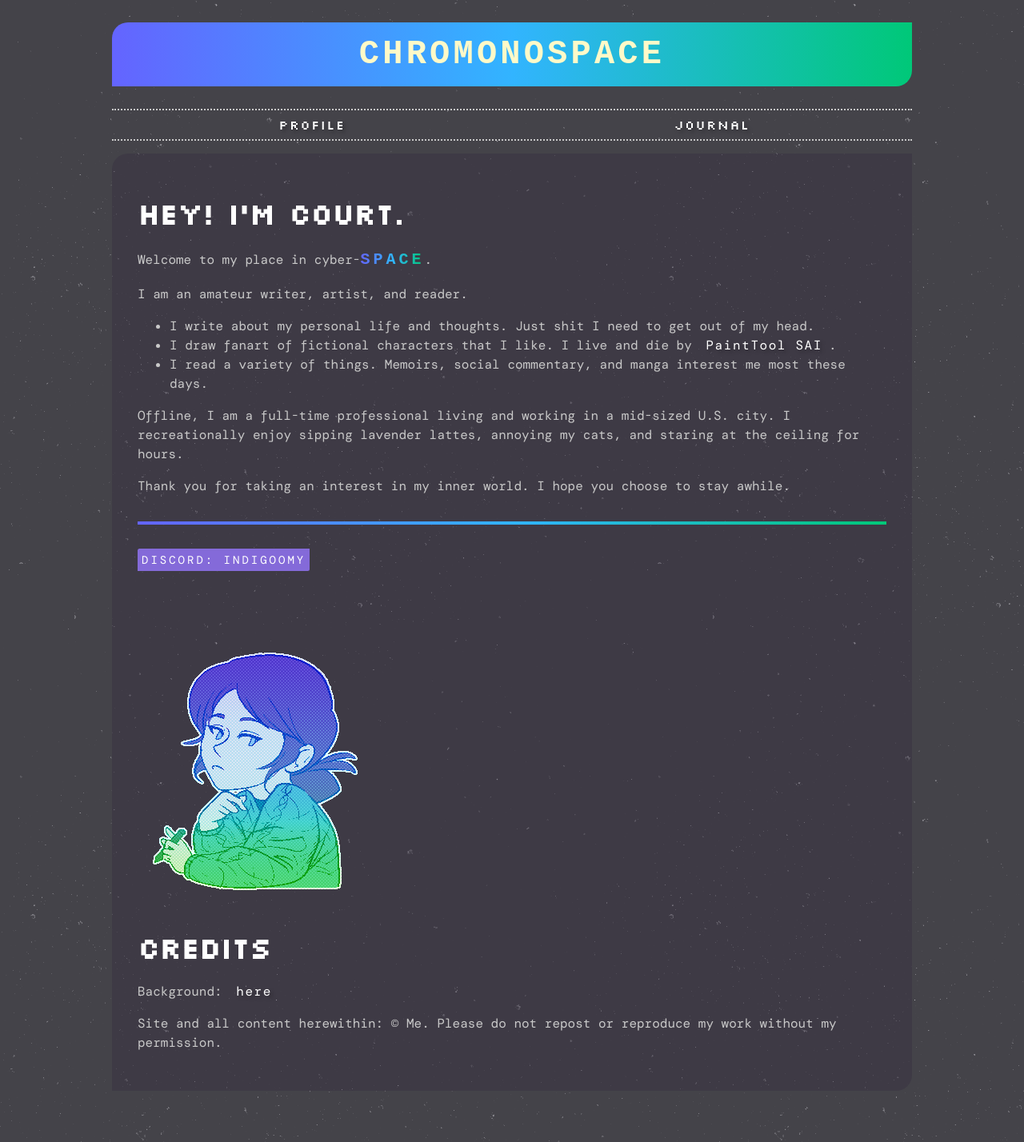
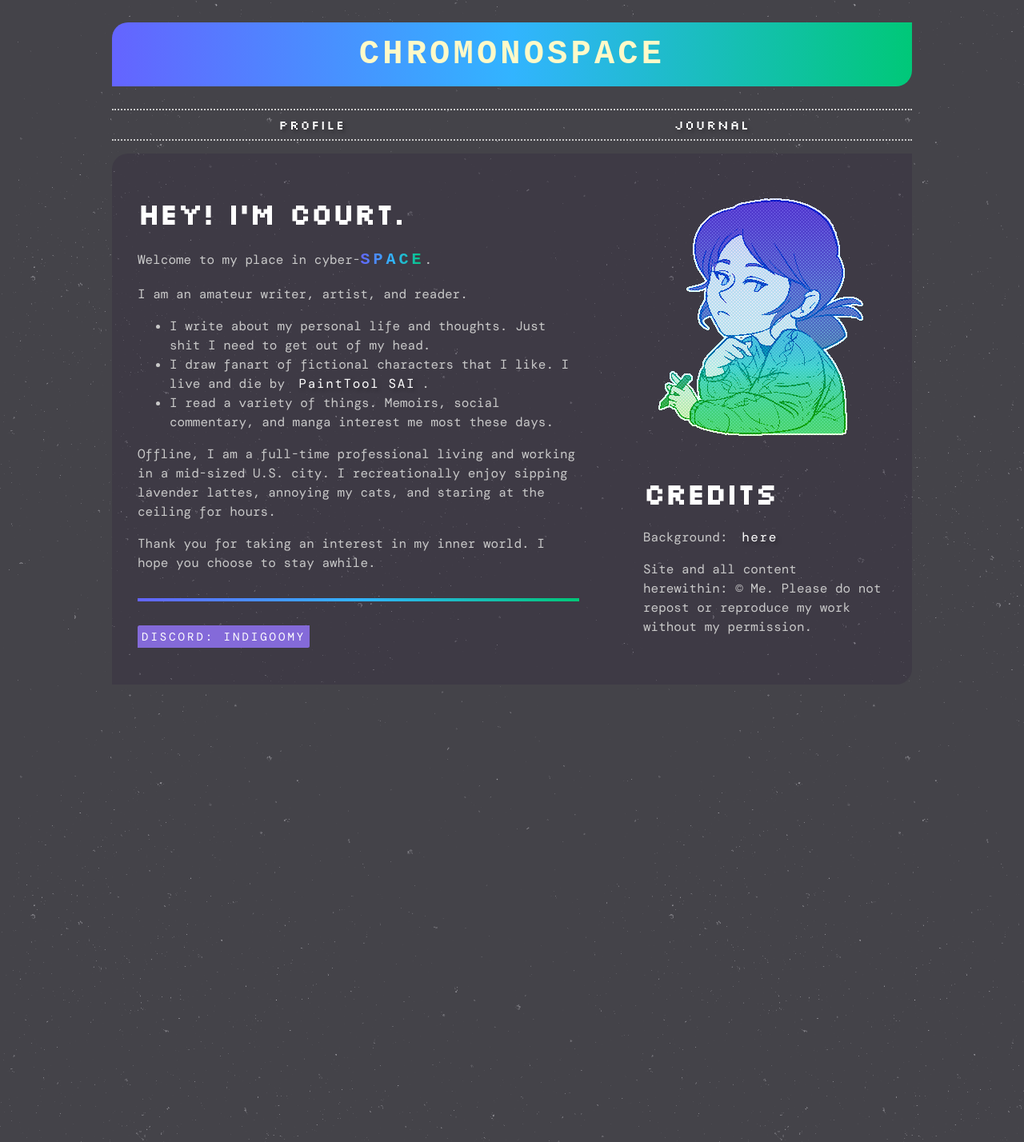
Before and after one commit to iridiumquartz/chromonospace, a Jekyll site: the page built from profile.html, in a window 1280 px wide. Shown: the whole page at 80% size. Built offline with Jekyll 4.4.1, drawn with Linux system fonts in a browser that asks for light colours; some web fonts are replaced.

Commit message:
Update profile.html

```diff
--- a/profile.html
+++ b/profile.html
@@ -3,6 +3,7 @@ layout: default
 title: "p r o f i l e ★ s p a c e"
 ---
 
+<div class="rows">
     <main>
         <h2>Hey! I'm Court.</h2>
         <p>Welcome to my place in cyber-<strong>space</strong>.</p>
@@ -26,3 +27,4 @@ title: "p r o f i l e ★ s p a c e"
         <p>Background: <a href="https://www.toptal.com/designers/subtlepatterns/stardust/">here</a></p>
         <p>Site and all content herewithin: © Me. Please do not repost or reproduce my work without my permission.</p>
     </aside>
+</div>
```
Lines whose indentation alone changed are shown as unchanged.
